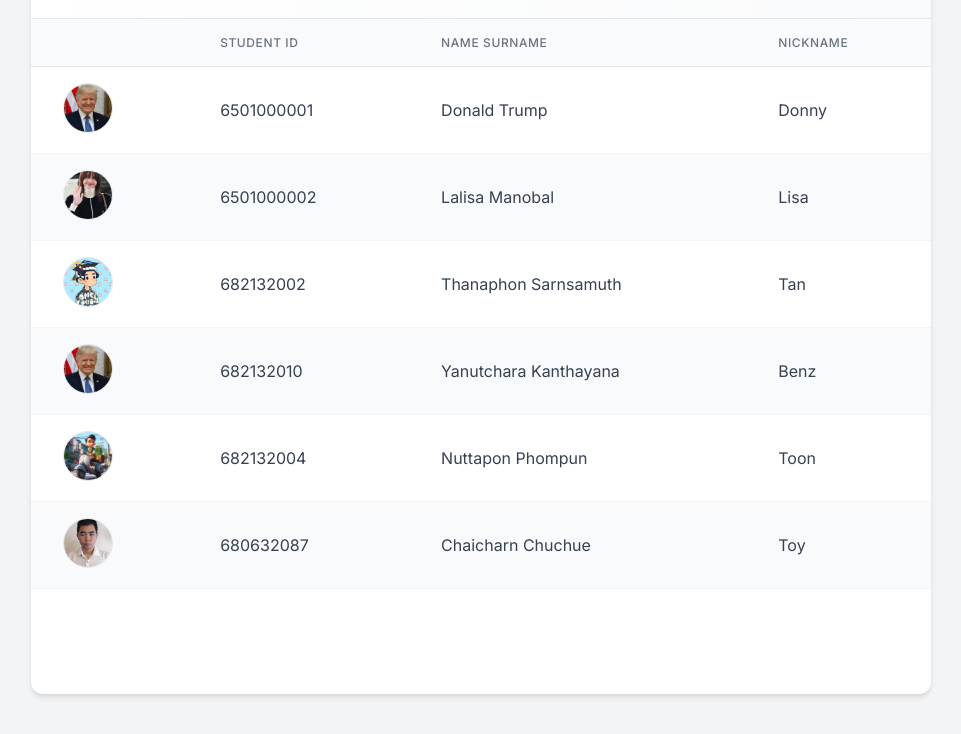
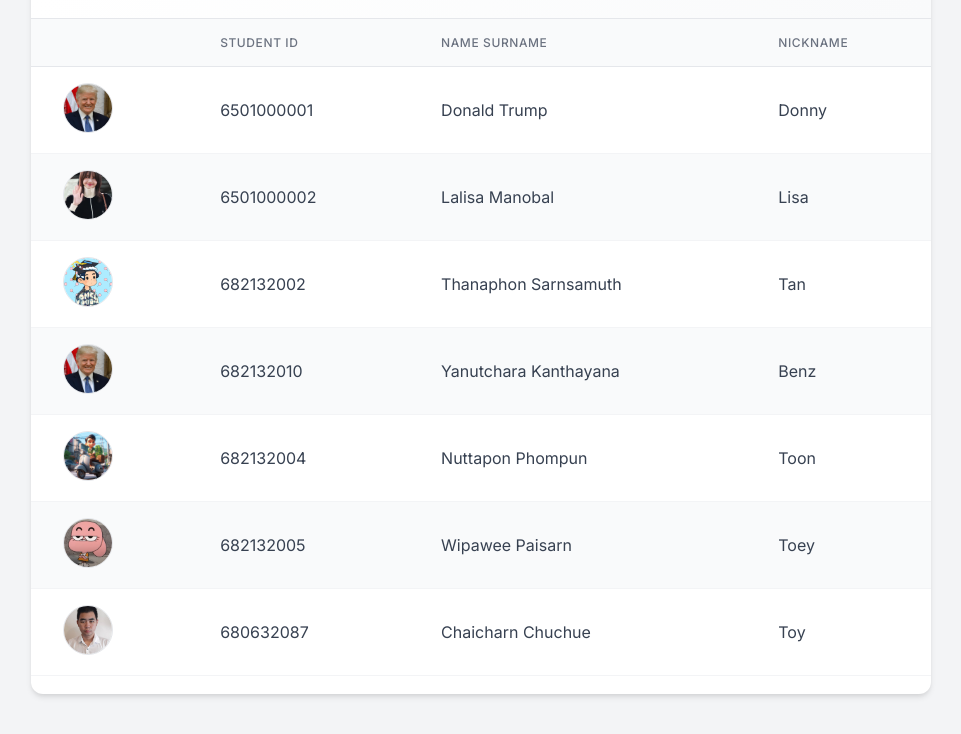
Before and after one commit to chartchai/713-2025-Student-Catalog, a plain HTML site: page docs/index.html in a window 1280 px wide. Shown: the part 146-880 px from the top of the page, without its empty margins (159-1120 px from the left). Drawn offline with Linux system fonts and the light colour scheme.

Commit message:
add_Wipawee_Paisarn

```diff
--- a/docs/index.html
+++ b/docs/index.html
@@ -104,6 +104,22 @@
             <td data-label="Name Surname">Nuttapon Phompun</td>
             <td data-label="Nickname">Toon</td>
           </tr>
+
+          <tr>
+              <td
+                      data-label="Avatar"
+                      class="avatar-cell"
+              >
+                  <img
+                          src="assets/ana.png"
+                          alt="New Student Avatar"
+                          class="avatar-img"
+                  />
+              </td>
+              <td data-label="Student ID">682132005</td>
+              <td data-label="Name Surname">Wipawee Paisarn</td>
+              <td data-label="Nickname">Toey</td>
+          </tr>
         <tr>
               <td data-label="Avatar" class="avatar-cell">
                     <img src="assets/Chaicharn_real.jpg" alt="New Student Avatar" class="avatar-img">
```
Also changed, not shown: docs/assets/ana.png (added).
